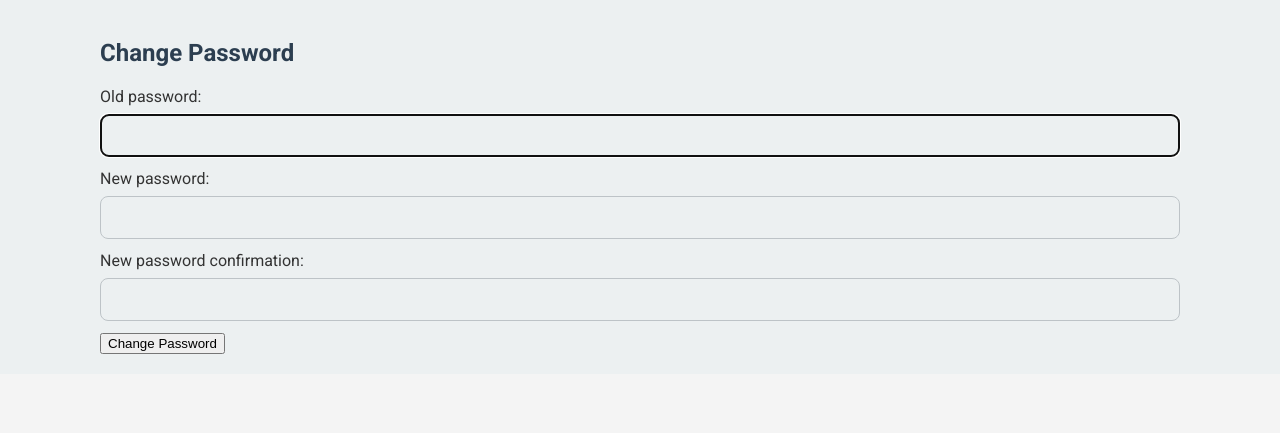
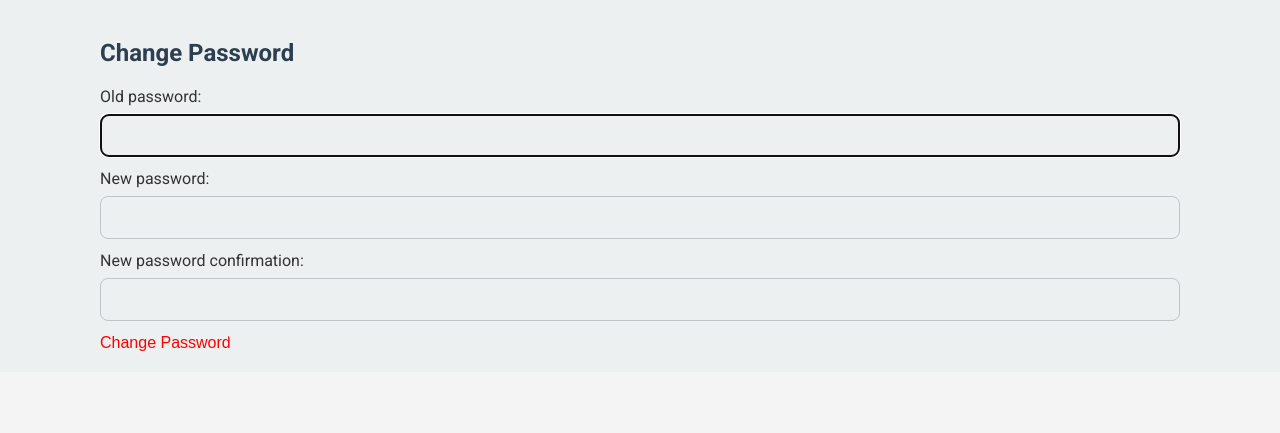
Before and after one commit to WarpMain/myshop, a Django app: page /accounts/password_change/ in a window 1280 px wide. Shown: the part 136-569 px from the top of the page. Run offline with Django 4.2, Linux system fonts and the light colour scheme; a user stored in the database is signed in; parts of the project's set-up code (start-up, migrations or seed data) failed here and were passed over.

Commit message:
microfix front

```diff
--- a/myshop/accounts/templates/accounts/password_change_form.html
+++ b/myshop/accounts/templates/accounts/password_change_form.html
@@ -7,6 +7,6 @@
   <form method="post">
     {% csrf_token %}
     {{ form.as_p }}
-    <button type="submit">Change Password</button>
+    <input type="submit" value="Change Password" class="text-link" />
   </form>
 {% endblock %}
--- a/myshop/accounts/templates/accounts/profile.html
+++ b/myshop/accounts/templates/accounts/profile.html
@@ -6,7 +6,6 @@
   <p>Электронная почта: {{ user.email }}</p>
 
   <hr>
-
   <!-- Ссылка для смены пароля -->
-  <a href="{% url 'accounts:password_change' %}">Сменить пароль</a>
+    <a href="{% url 'accounts:password_change' %}">Сменить пароль</a>
 {% endblock %}
--- a/myshop/shop/static/css/base.css
+++ b/myshop/shop/static/css/base.css
@@ -72,6 +72,19 @@ a.button.light {
 .text-right {
     text-align: right;
 }
+
+.text-link {
+  background: none !important;
+  border: none !important;
+  color: red !important;
+  text-decoration: none !important;
+  cursor: pointer !important;
+  font-size: inherit !important;
+  padding: 0 !important;
+  margin: 0 !important;
+}
+
+
 
 table {
     width: 100%;
```
Also changed, not shown: myshop/db.sqlite3.
